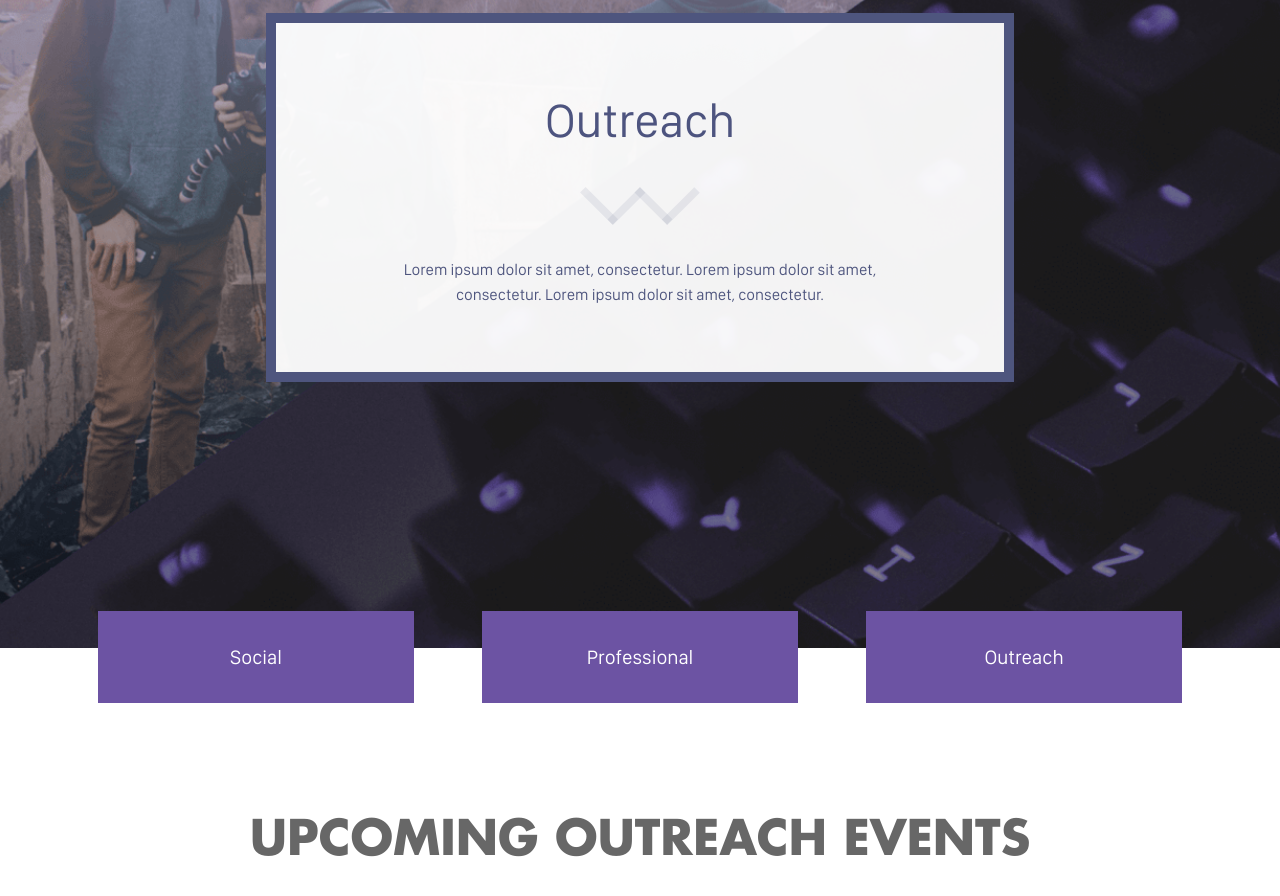
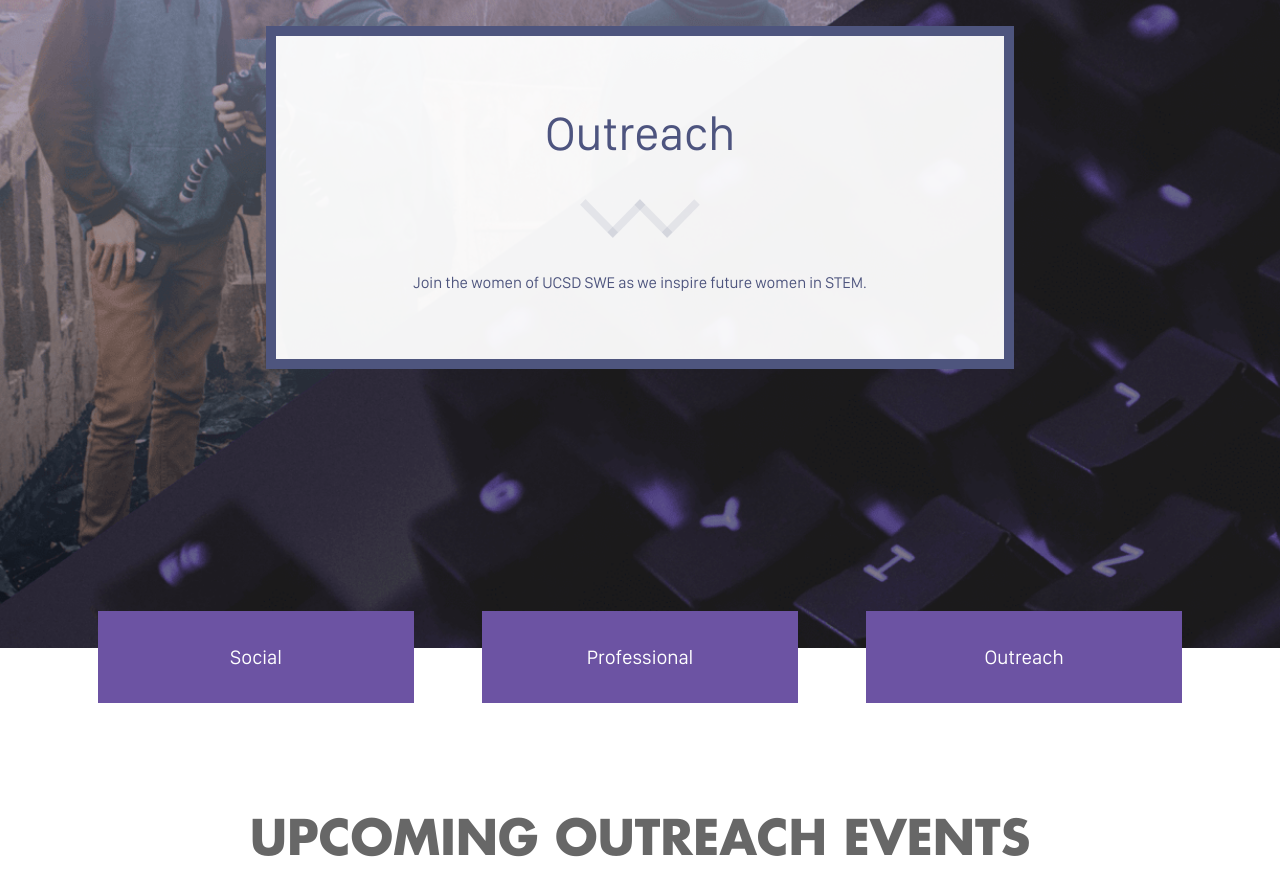
Before and after one commit to sweucsd/swe-website-old, a Jekyll site: the page built from outreach.markdown, in a window 1280 px wide and 900 px high, scrolled down 321 px. Shown: the top 896 px of the window. Built offline with Jekyll 4.4.1, drawn with Linux system fonts in a browser that asks for light colours; comment, search, counter and statistics services are not loaded; some of the changed text lies outside the part shown.

Commit message:
Updated Outreach

```diff
--- a/outreach.markdown
+++ b/outreach.markdown
@@ -3,10 +3,11 @@
 date: 2017-06-29 22:18:00 Z
 position: 6
 subtitle: Upcoming Outreach Events
-blurb: Lorem ipsum dolor sit amet, consectetur. Lorem ipsum dolor sit amet, consectetur.
-  Lorem ipsum dolor sit amet, consectetur. Lorem ipsum dolor sit amet, consectetur.
-intro: Lorem ipsum dolor sit amet, consectetur. Lorem ipsum dolor sit amet, consectetur.
-  Lorem ipsum dolor sit amet, consectetur.
+blurb: 'UCSD SWE is currently on summer vacation. Please check back in Fall to find
+  events.
+
+'
+intro: Join the women of UCSD SWE as we inspire future women in STEM.
 events:
 - image: "/uploads/meal.png"
   title: Event Title
```
